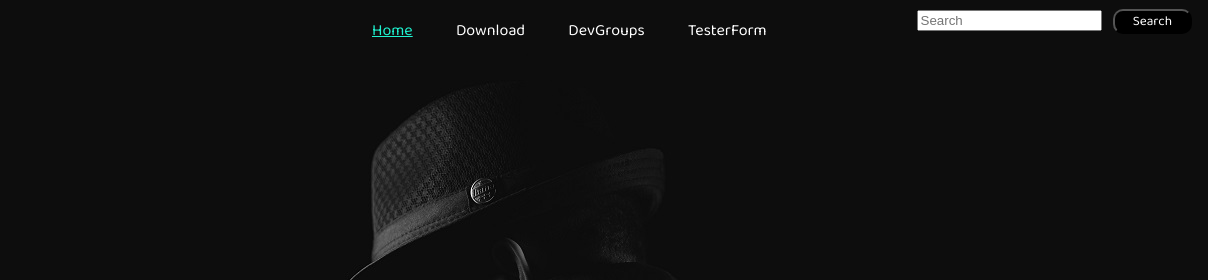
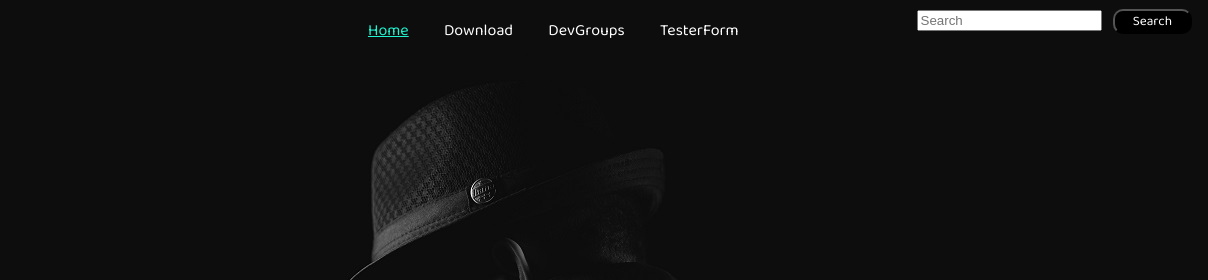
Before and after one commit to sahil-sindwal/RTS, a plain HTML site: page index.html in a window 1280 px wide. Shown: the top 280 px of the page, 72-1280 px from the left. Drawn offline with Linux system fonts and the light colour scheme.

Commit message:
RTS: Reset nav li padding 20px to 16px

```diff
--- a/style.css
+++ b/style.css
@@ -42,7 +42,7 @@ body {
 .na li a {
     color: white;
     text-decoration: none;
-    padding: 30px 20px;
+    padding: 20px 16px;
 }
 
 .na li a:hover,
```
